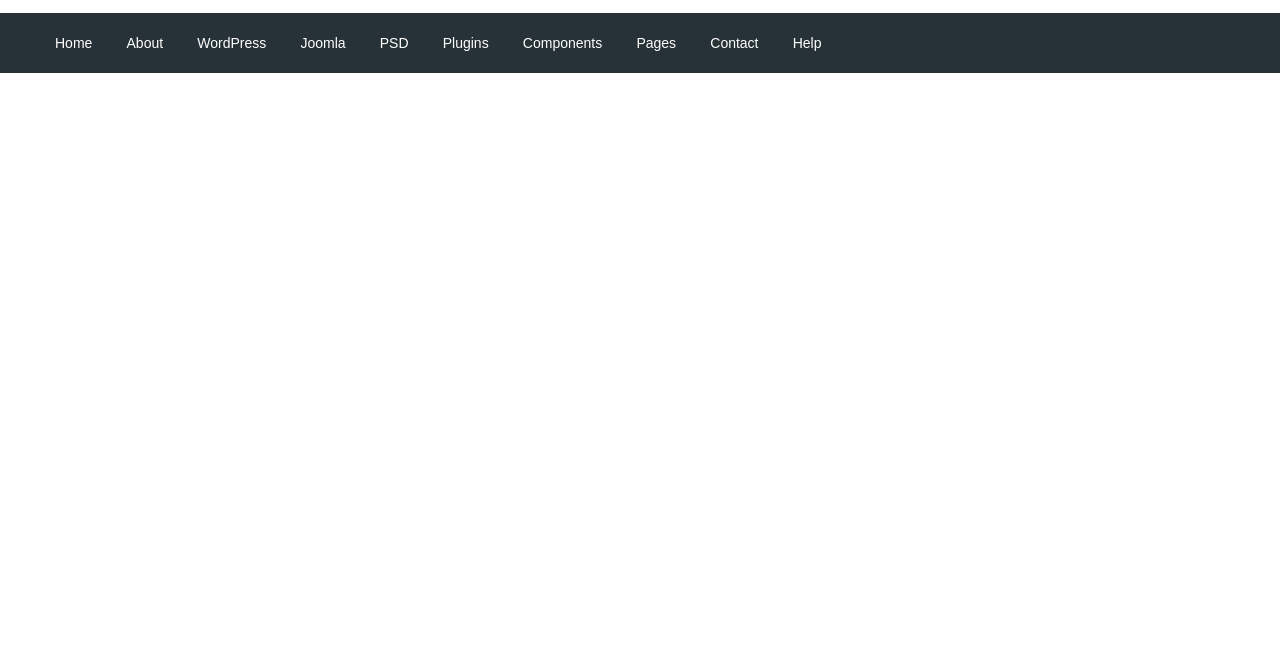
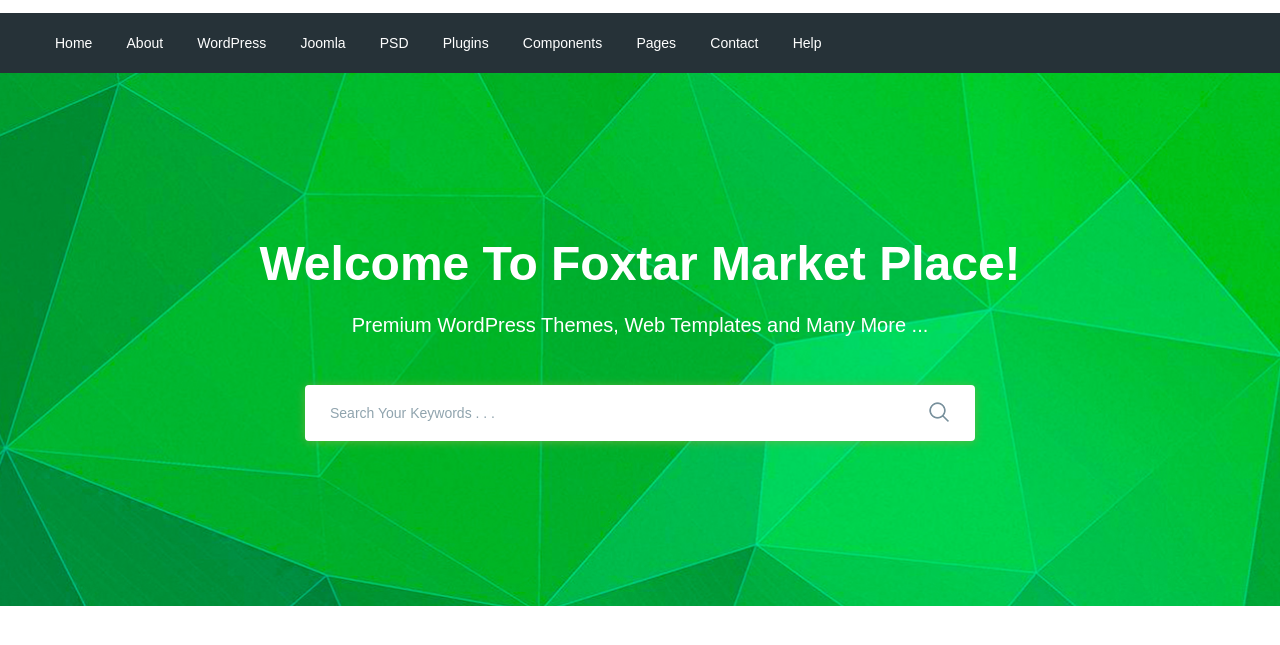
Before and after one commit to Jehan-dev/moderno, a website: page app/index.html in a window 1280 px wide. Shown: the part 77-722 px from the top of the page. Drawn offline with nearby package versions, Linux system fonts and the light colour scheme; files that its build step writes are made by us from their sources.

Commit message:
added search-section

```diff
--- a/app/index.html
+++ b/app/index.html
@@ -99,10 +99,28 @@
                 </nav>
             </div>
         </div>
-
     </header>
 
-
+    <section class="search" style="background-image: url(images/search-bg.jpg);">
+        <div class="container">
+            <div class="search__inner">
+                <div class="search__inner-title">
+                    Welcome To Foxtar Market Place!
+                </div>
+                <div class="search__inner-text">
+                    Premium WordPress Themes, Web Templates and Many More ...
+                </div>
+                <div class="search__inner-form">
+                    <form>
+                        <input type="text" placeholder="Search Your Keywords . . ." required>
+                        <button type="submit">
+                            <img src="images/icons/search.png" alt="">
+                        </button>
+                    </form>
+                </div>
+            </div>
+        </div>
+    </section>
 
 
     <script src="https://ajax.googleapis.com/ajax/libs/jquery/3.4.1/jquery.min.js"></script>
--- a/app/scss/style.scss
+++ b/app/scss/style.scss
@@ -8,45 +8,116 @@
     align-items: center;
     height: 90px;
 }
+
 .header__text {
     margin-left: auto;
     margin-right: 50px;
+
     span {
         color: $red;
     }
 }
+
 .header__btn {
-    padding:4px 9px;
+    padding: 4px 9px;
     width: 70px;
     border-radius: 4px;
     text-align: center;
     color: #fff;
     font-size: 12px;
 }
+
 .header__btn-login {
     background-color: $green;
 }
+
 .header__btn-register {
     background-color: $red;
     margin-left: 7px;
 }
+
 .header__menu {
     background-color: $bg;
 }
+
 .menu {
     display: flex;
     align-items: center;
     height: 60px;
 }
+
 .menu__list {
     li {
         display: inline-block;
-        & + li {
+
+        &+li {
             margin-left: 30px;
         }
     }
+
     a {
         color: #fff;
         font-size: 14px;
     }
 }
+
+.search {
+    background-repeat: no-repeat;
+    background-size: cover;
+    background-position: center;
+    min-height: 533px;
+}
+
+.search__inner {
+    padding: 155px 0px 100px;
+    color: #fff;
+    text-align: center;
+
+    &-title {
+        font-size: 48px;
+        margin-bottom: 10px;
+        font-weight: 700;
+        line-height: 72px;
+    }
+
+    &-text {
+        font-size: 20px;
+        margin-bottom: 45px;
+        font-weight: 500;
+        line-height: 30px;
+    }
+
+    &-form {
+        max-width: 670px;
+        margin: 0 auto;
+        position: relative;
+        input {
+            display: block;
+            width: 100%;
+            box-shadow: 0px 1px 10px 0px rgba(124, 178, 64, 0.75);
+            border-radius: 4px;
+            height: 56px;
+            border: none;
+            font-size: 14px;
+            font-weight: 500;
+            padding-left: 25px;
+            padding-right: 60px;
+
+            &:focus {
+                border: 1px solid $green;
+            }
+
+            &::placeholder {
+                color: #90a4ae;
+                font-weight: 500;
+            }
+        }
+        button {
+            position: absolute;
+            border: none;
+            background-color: transparent;
+            right: 20px;
+            top: 16px;
+        }
+    }
+}
```
Also changed, not shown: app/images/icons/search.png (added), app/images/icons/search.svg (added), app/images/search-bg.jpg (added).
